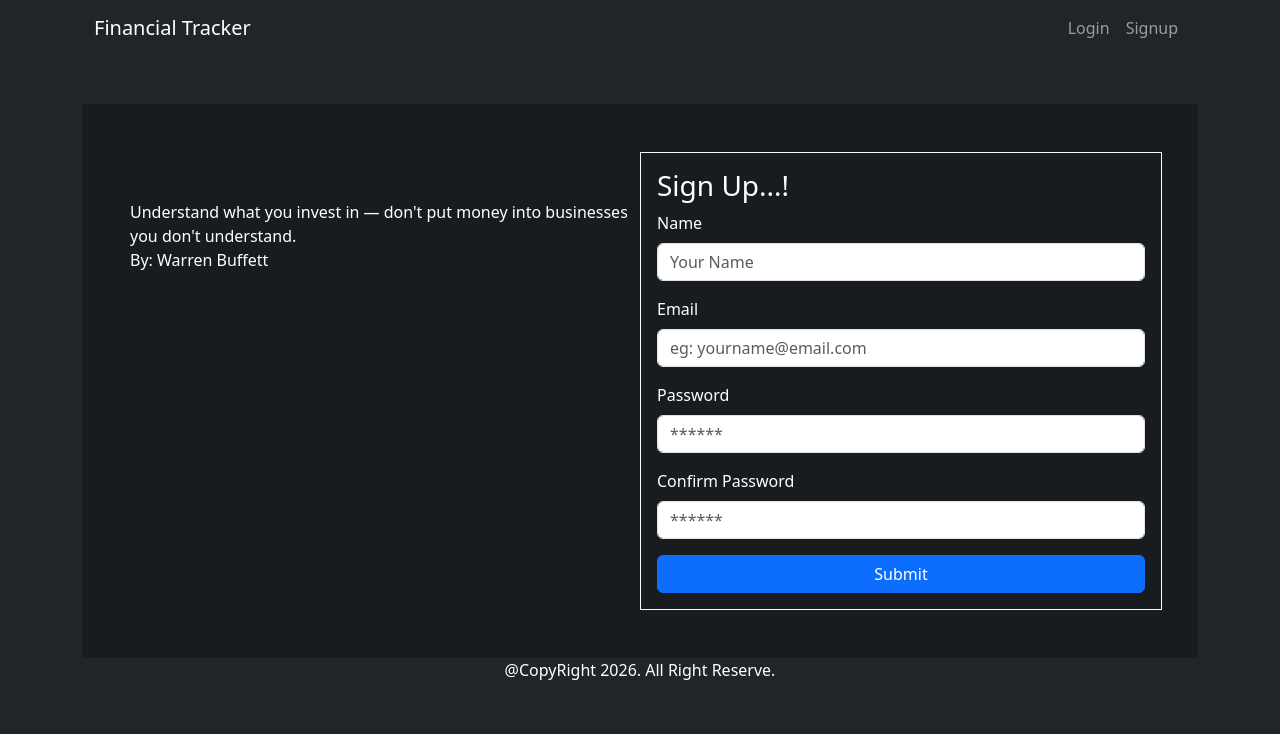
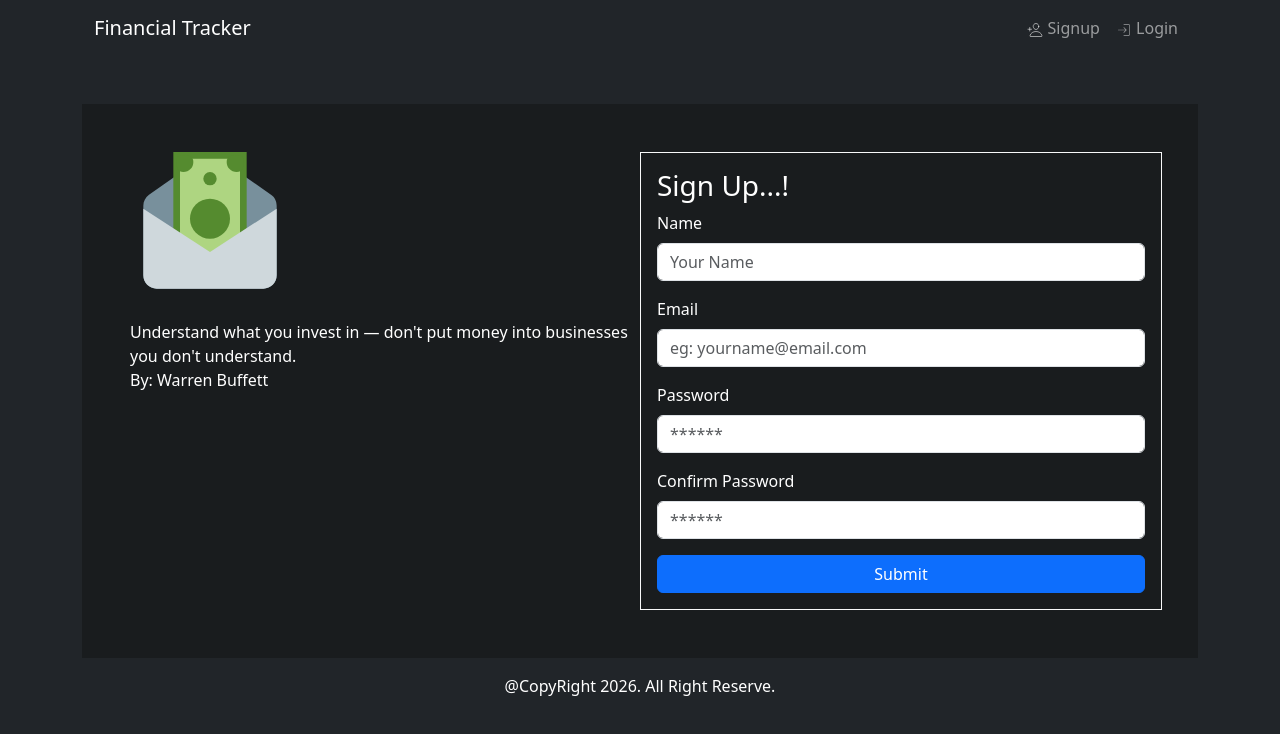
Before and after one commit to yadin-nou/finance-tracker, a React (Vite) app: page /signup in a window 1280 px wide. Shown: the top 734 px of the page. Built offline with nearby package versions, Linux system fonts and the light colour scheme.

Commit message:
update icon

```diff
--- a/package.json
+++ b/package.json
@@ -15,6 +15,7 @@
     "react": "^19.2.8",
     "react-bootstrap": "^2.10.10",
     "react-dom": "^19.2.8",
+    "react-icons": "^5.7.0",
     "react-router-dom": "^7.18.2",
     "react-toastify": "^11.1.0"
   },
--- a/src/component/Layout/FooterLayouts.jsx
+++ b/src/component/Layout/FooterLayouts.jsx
@@ -2,7 +2,7 @@ import React from "react";
 
 export const FooterLayouts = () => {
   return (
-    <div className="d-flex justify-content-center align-item-center">
+    <div className="d-flex justify-content-center align-item-center pt-3">
       @CopyRight 2026. All Right Reserve.
     </div>
   );
--- a/src/component/Layout/HeaderLayouts.jsx
+++ b/src/component/Layout/HeaderLayouts.jsx
@@ -2,7 +2,8 @@ import Container from "react-bootstrap/Container";
 import Nav from "react-bootstrap/Nav";
 import Navbar from "react-bootstrap/Navbar";
 import { Link } from "react-router-dom";
-
+import { CiLogin } from "react-icons/ci";
+import { IoPersonAddOutline } from "react-icons/io5";
 export const HeaderLayouts = () => {
   return (
     <Navbar expand="lg" className="bg-body-dark" variant="dark">
@@ -11,11 +12,11 @@ export const HeaderLayouts = () => {
         <Navbar.Toggle aria-controls="basic-navbar-nav" />
         <Navbar.Collapse id="basic-navbar-nav">
           <Nav className="ms-auto">
+            <Link to="/signup" className="nav-link">
+              <IoPersonAddOutline /> Signup
+            </Link>
             <Link to="/" className="nav-link">
-              Login
-            </Link>
-            <Link to="/signup" className="nav-link">
-              Signup
+              <CiLogin /> Login
             </Link>
           </Nav>
         </Navbar.Collapse>
--- a/src/component/TipContent.jsx
+++ b/src/component/TipContent.jsx
@@ -1,5 +1,5 @@
 import React, { useEffect, useState } from "react";
-
+import { FcMoneyTransfer } from "react-icons/fc";
 export const TipContent = () => {
   const [index, setIndex] = useState(0);
   const financialTips = [
@@ -53,7 +53,10 @@ export const TipContent = () => {
   const { tip, person } = financialTips[index];
   return (
     <div className="text-justify">
-      <div className="pt-5">{tip}</div>
+      <div>
+        <FcMoneyTransfer style={{ fontSize: "10rem" }} />
+      </div>
+      <div className="pt-2">{tip}</div>
       <div>By: {person}</div>
     </div>
   );
```
Also changed, not shown: 1 other file (tests, documents, lock files or other folders).
